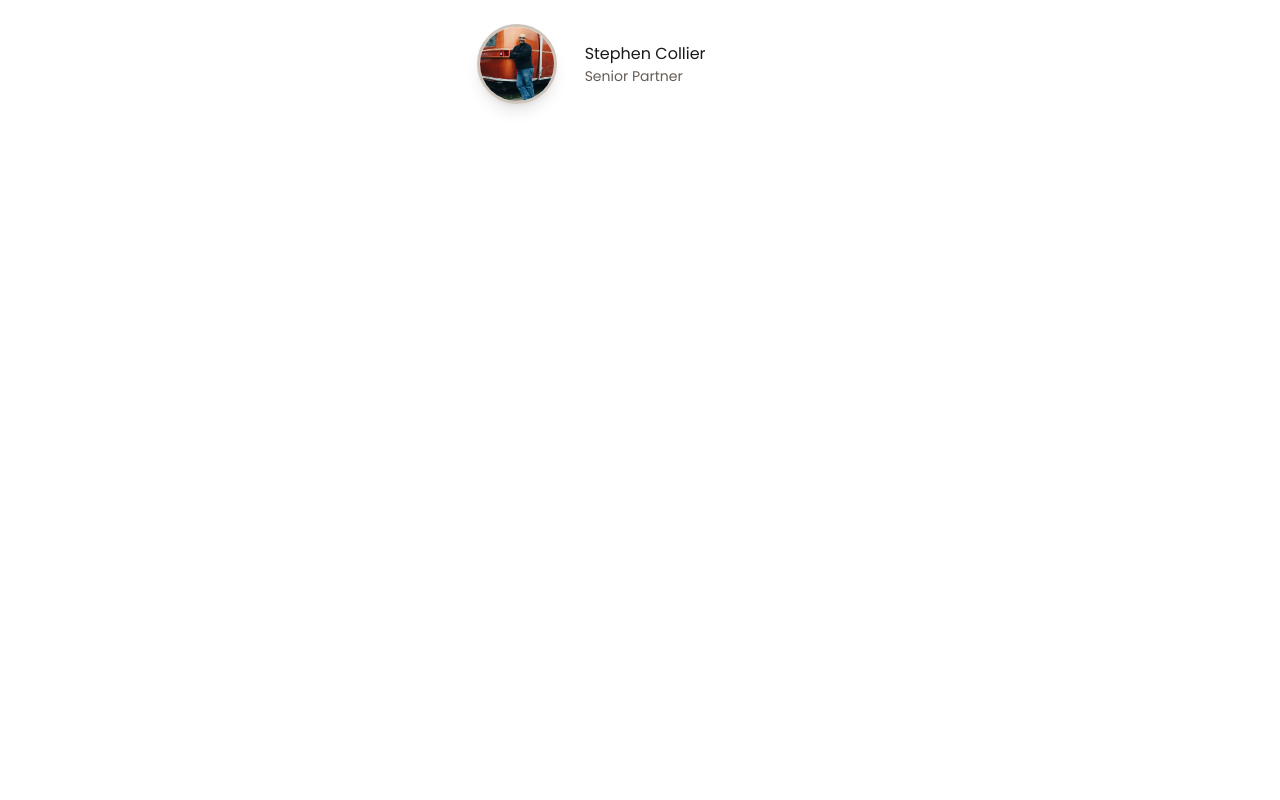
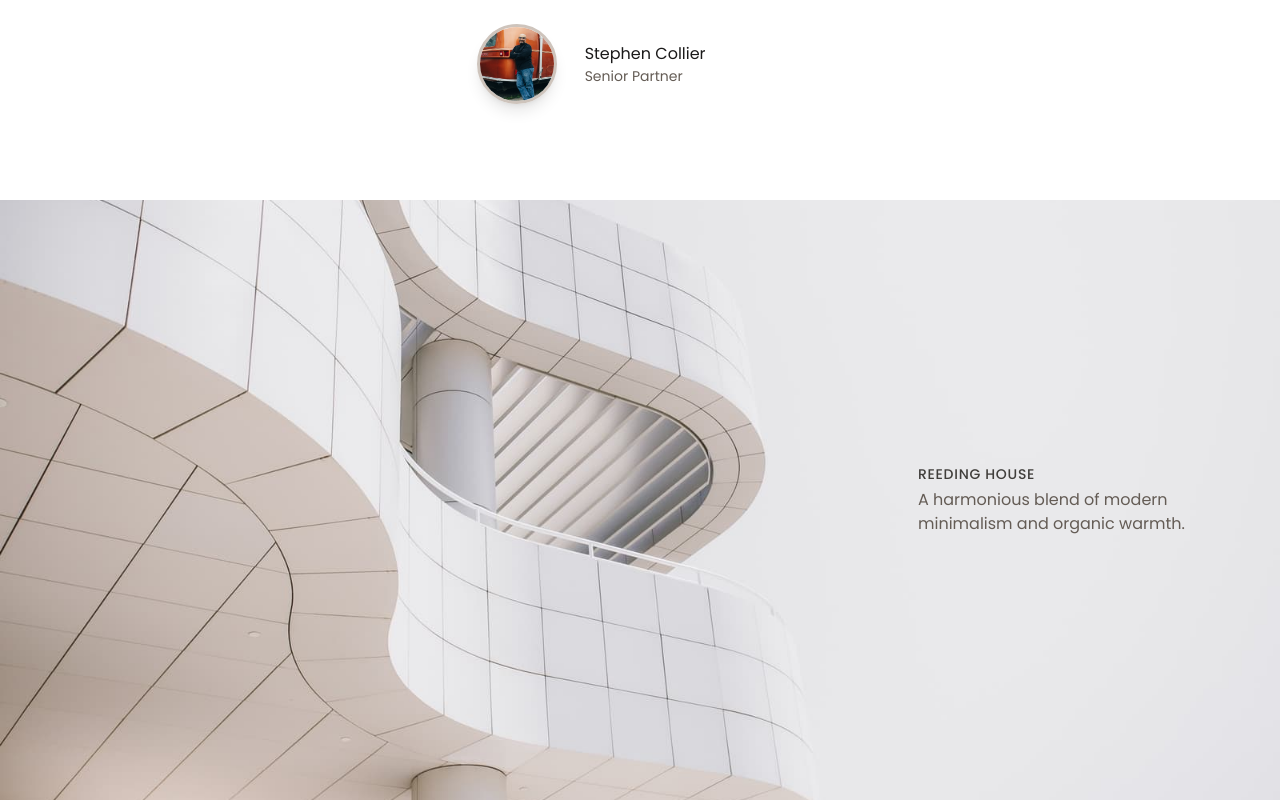
Before and after one commit to imflawlezz/wishbone-landing, a Next.js app: page / in a window 1280 px wide. Shown: the part 1416-2216 px from the top of the page. Before the commit the page ends 1616 px from the top, so only its background shows below. Built offline with nearby package versions, Linux system fonts and the light colour scheme.

Commit message:
feat: add static data for ProjectCards, adjust page.tsx layout

```diff
--- a/src/app/page.tsx
+++ b/src/app/page.tsx
@@ -1,6 +1,8 @@
 import {Header} from "@/components/sections/Header";
 import {Hero} from "@/components/sections/Hero";
 import {OurFirm} from "@/components/sections/OurFirm";
+import {ProjectCard} from "@/components/shared/ProjectCard";
+import {ProjectCardsData} from "@/data/ProjectCardsData";
 
 export default function Home() {
     return (
@@ -8,6 +10,12 @@ export default function Home() {
             <Header />
             <Hero />
             <OurFirm />
+            <ProjectCard
+                label={ProjectCardsData[0].label}
+                description={ProjectCardsData[0].description}
+                imageURL={ProjectCardsData[0].imageURL}
+                className={ProjectCardsData[0].className}
+            />
         </>
     );
 }
--- /dev/null
+++ b/src/data/ProjectCardsData.ts
@@ -0,0 +1,20 @@
+import {resolveAsset} from "@/utils/resolveAsset";
+
+export const ProjectCardsData = [
+    {
+        label: "Reeding House",
+        description: "A harmonious blend of modern minimalism and organic warmth.",
+        imageURL: resolveAsset('projects', 'reeding-house.jpeg')
+    },
+    {
+        label: "The Marble Staircase",
+        description: "A sculptural centerpiece that marries luxury with precision.",
+        imageURL: resolveAsset('projects', 'marble-staircase.jpeg')
+    },
+    {
+        label: "The Swirling Staircase",
+        description: "Dynamic and daring, The Swirling Staircase defies convention with its fluid, helical form.",
+        imageURL: resolveAsset('projects', 'swirling-staircase.jpeg'),
+        className: "justify-start"
+    }
+]
```
